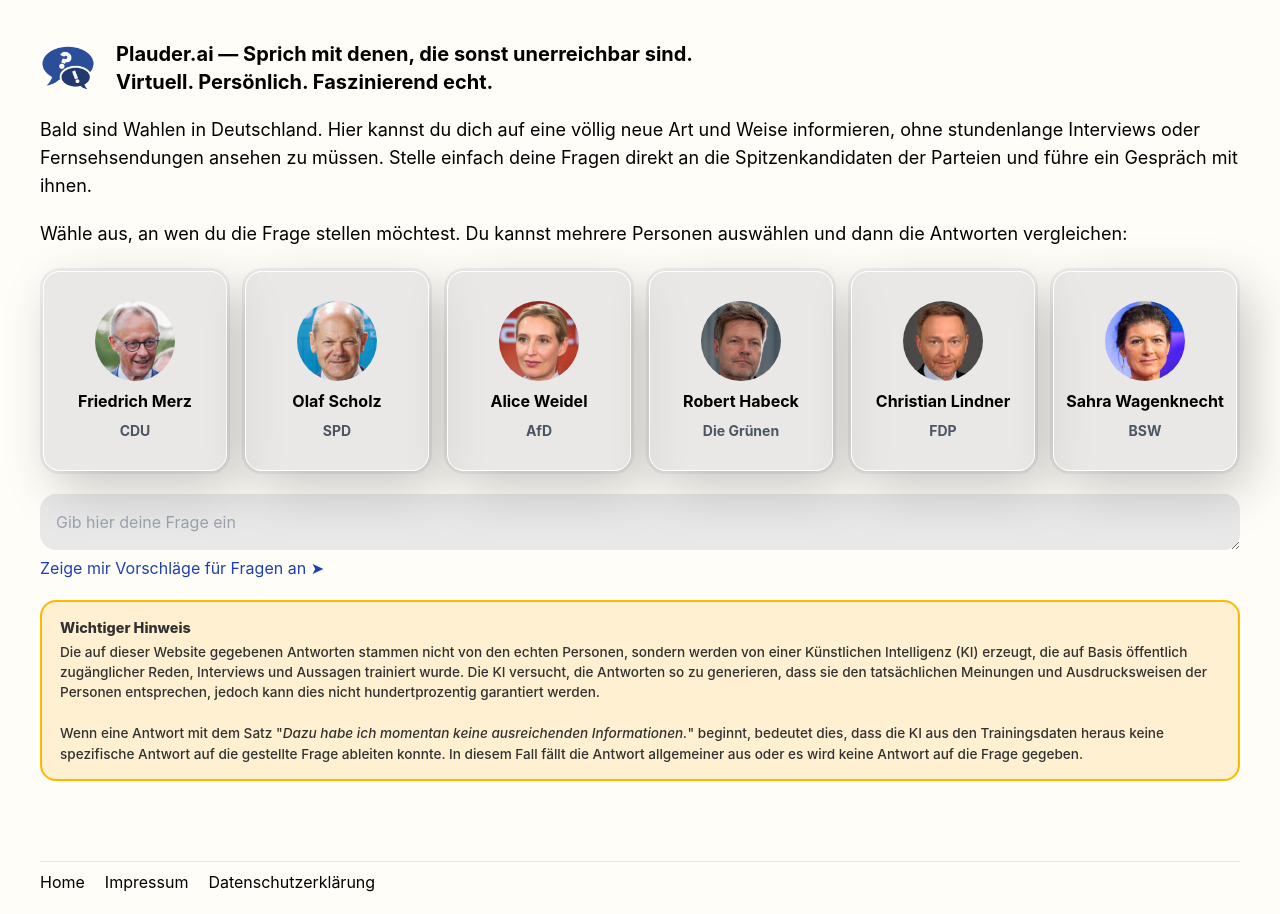
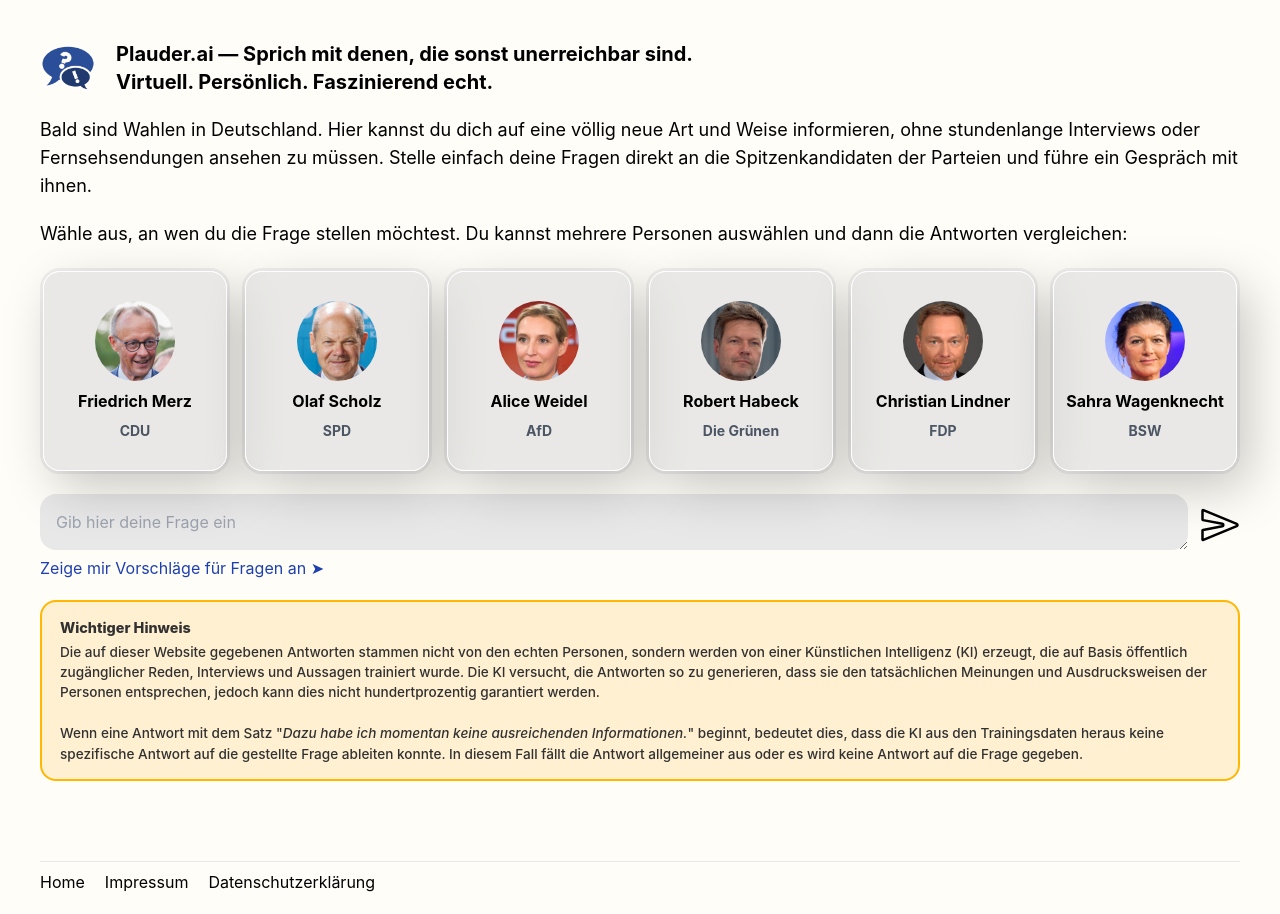
Before and after one commit to potpiejimmy/ask-a-person, a React (Create React App) app: page / in a window 1280 px wide. Built offline with nearby package versions, Linux system fonts and the light colour scheme.

Commit message:
added send button

```diff
--- a/src/App.tsx
+++ b/src/App.tsx
@@ -4,6 +4,7 @@
 import { Checkbox } from './components/Checkbox';
 import { IoHourglassOutline } from "react-icons/io5";
 import { IoClose } from "react-icons/io5";
+import { IoSendOutline } from "react-icons/io5";
 import Disclaimer from './components/Disclaimer';
 import PoweredBy from './components/PoweredBy';
 import { useSearchParams } from 'react-router-dom';
@@ -174,6 +175,7 @@
   async function checkQuestion() {
     if (question.trim().length === 0) return;
     setLoading(true);
+    setSuggestionsVisible(false);
     setWarningMessage("");
     setCheckResult("");
 
@@ -202,7 +204,6 @@
     if (event.key === 'Enter') {
       event.preventDefault();
       if (isAnythingLoading()) return;
-      setSuggestionsVisible(false);
       checkQuestion();
     }
   }
@@ -328,6 +329,7 @@
             <textarea readOnly={isAnythingLoading()} onKeyDown={onMainQuestionInput} value={question} onChange={e=>setQuestion(e.target.value)}
                   name="text" id="question" className="input" placeholder="Gib hier deine Frage ein"></textarea>
           </p>
+          {!loading && <IoSendOutline size={40} className='cursor-pointer' onClick={()=>checkQuestion()}/>}
           {loading && <IoHourglassOutline size={40}/>}
         </div>
         {!suggestionsVisible && availableSuggestions.length > 0 && !isAnythingLoading() && <a href="/" className='text-blue-800 dark:text-blue-300' onClick={event=>{setSuggestionsVisible(true); event.preventDefault();}}>Zeige mir Vorschläge für Fragen an ➤</a>}
```
